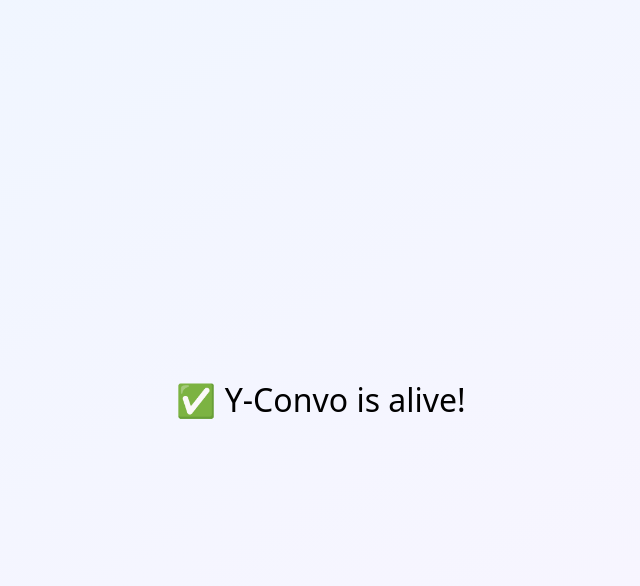
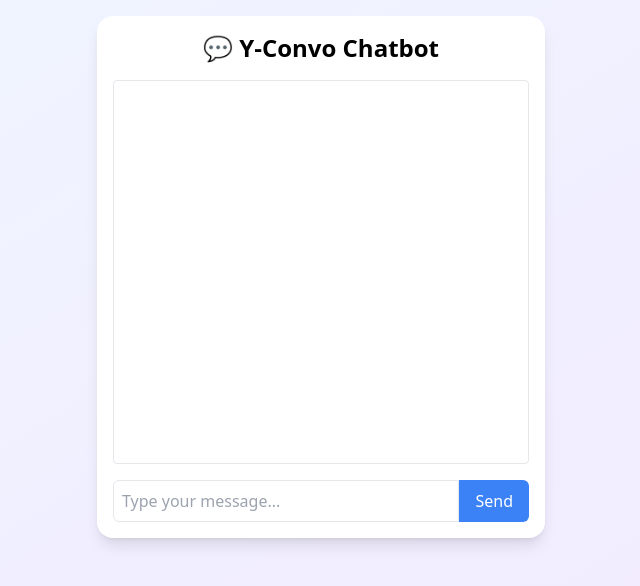
Before and after one commit to rtthutran-cmd/Y-CONVO, a Next.js app: page / in a window 1280 px wide. Shown: the top 586 px of the page, without its empty margins (319-959 px from the left). Built offline with nearby package versions, Linux system fonts and the light colour scheme.

Commit message:
Update page.tsx

```diff
--- a/app/page.tsx
+++ b/app/page.tsx
@@ -1,13 +1,76 @@
-export default function Home() {
+"use client";
+import React, { useState } from "react";
+
+export default function ChatPage() {
+  const [messages, setMessages] = useState<{ role: string; content: string }[]>([]);
+  const [input, setInput] = useState("");
+  const [loading, setLoading] = useState(false);
+
+  const sendMessage = async () => {
+    if (!input.trim()) return;
+    const userMessage = { role: "user", content: input };
+    setMessages([...messages, userMessage]);
+    setInput("");
+    setLoading(true);
+
+    try {
+      const res = await fetch("/api/chat", {
+        method: "POST",
+        headers: { "Content-Type": "application/json" },
+        body: JSON.stringify({ messages: [...messages, userMessage] }),
+      });
+
+      const data = await res.json();
+      const botMessage = { role: "assistant", content: data.reply };
+      setMessages([...messages, userMessage, botMessage]);
+    } catch (error) {
+      setMessages([
+        ...messages,
+        userMessage,
+        { role: "assistant", content: "⚠️ Error connecting to the server." },
+      ]);
+    } finally {
+      setLoading(false);
+    }
+  };
+
   return (
-    <main style={{
-      height: "100vh",
-      display: "flex",
-      justifyContent: "center",
-      alignItems: "center",
-      fontSize: "2rem"
-    }}>
-      ✅ Y-Convo is alive!
+    <main className="flex flex-col items-center justify-between min-h-screen bg-gradient-to-br from-blue-50 to-purple-100 p-4">
+      <div className="w-full max-w-md bg-white shadow-lg rounded-2xl p-4">
+        <h1 className="text-2xl font-bold mb-4 text-center">💬 Y-Convo Chatbot</h1>
+
+        <div className="space-y-2 h-96 overflow-y-auto border rounded p-2">
+          {messages.map((m, i) => (
+            <div
+              key={i}
+              className={`p-2 rounded-md ${
+                m.role === "user" ? "bg-blue-100 text-right" : "bg-gray-100 text-left"
+              }`}
+            >
+              {m.content}
+            </div>
+          ))}
+          {loading && <div className="italic text-gray-400">Thinking...</div>}
+        </div>
+
+        <div className="mt-4 flex">
+          <input
+            type="text"
+            className="flex-1 border rounded-l-md p-2"
+            placeholder="Type your message..."
+            value={input}
+            onChange={(e) => setInput(e.target.value)}
+            onKeyDown={(e) => e.key === "Enter" && sendMessage()}
+          />
+          <button
+            className="bg-blue-500 text-white px-4 rounded-r-md"
+            onClick={sendMessage}
+            disabled={loading}
+          >
+            Send
+          </button>
+        </div>
+      </div>
     </main>
   );
 }
```
